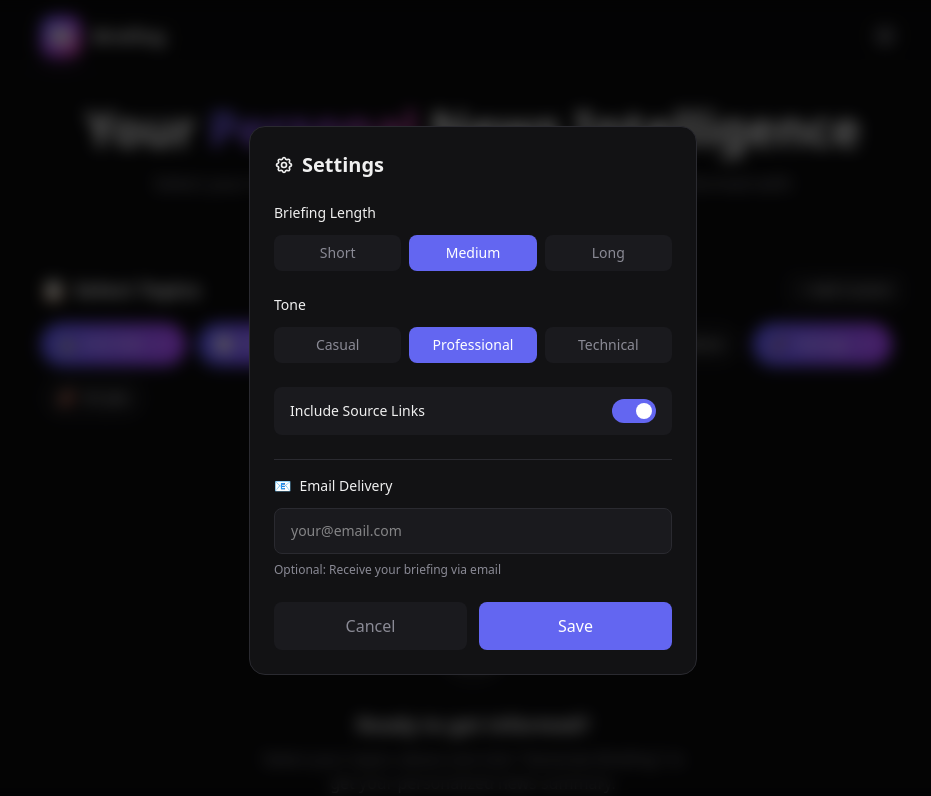
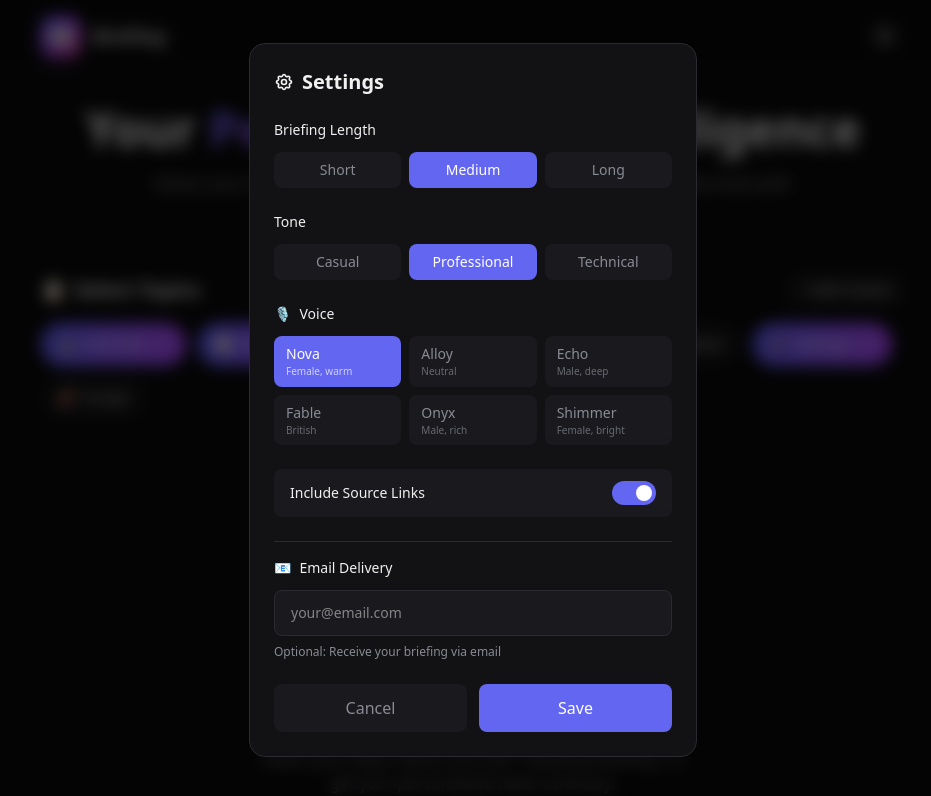
Before and after one commit to jschorr2121/briefing, a Next.js app: page / in a window 1280 px wide. Both pictures are taken after a click on the button 1052 px from the left and 36 px from the top of the page. Shown: the top 796 px of the page, without its empty margins (167-1098 px from the left). Built offline with nearby package versions, Linux system fonts and the light colour scheme.

Commit message:
feat: Add voice selection for TTS
- Added VoiceOption type with 6 OpenAI TTS voices
- Voice selector in Settings modal with descriptions
- Pass selected voice to /api/audio endpoint
- Default voice is 'nova' (female, warm)

```diff
--- a/src/components/BriefingCard.tsx
+++ b/src/components/BriefingCard.tsx
@@ -7,6 +7,8 @@ import { cn, calculateReadingTime, shareContent } from '@/lib/utils';
 interface BriefingCardProps {
   briefing: Briefing;
   index: number;
+  onRefresh?: () => void;
+  isRefreshing?: boolean;
 }
 
 function StoryCardComponent({ story, index, isActive }: { story: StoryCard; index: number; isActive?: boolean }) {
@@ -84,7 +86,7 @@ function StoryCardComponent({ story, index, isActive }: { story: StoryCard; inde
   );
 }
 
-export function BriefingCard({ briefing, index }: BriefingCardProps) {
+export function BriefingCard({ briefing, index, onRefresh, isRefreshing }: BriefingCardProps) {
   const [expanded, setExpanded] = useState(true);
   const [copied, setCopied] = useState(false);
   const [shared, setShared] = useState(false);
--- a/src/components/SettingsModal.tsx
+++ b/src/components/SettingsModal.tsx
@@ -95,6 +95,37 @@ export function SettingsModal({ isOpen, onClose, settings, onSave }: SettingsMod
           </div>
         </div>
 
+        {/* Voice Selection */}
+        <div className="mb-6">
+          <label className="block text-sm font-medium mb-3 flex items-center gap-2">
+            <span>🎙️</span> Voice
+          </label>
+          <div className="grid grid-cols-3 gap-2">
+            {([
+              { id: 'nova', label: 'Nova', desc: 'Female, warm' },
+              { id: 'alloy', label: 'Alloy', desc: 'Neutral' },
+              { id: 'echo', label: 'Echo', desc: 'Male, deep' },
+              { id: 'fable', label: 'Fable', desc: 'British' },
+              { id: 'onyx', label: 'Onyx', desc: 'Male, rich' },
+              { id: 'shimmer', label: 'Shimmer', desc: 'Female, bright' },
+            ] as { id: VoiceOption; label: string; desc: string }[]).map((voice) => (
+              <button
+                key={voice.id}
+                onClick={() => setLocalSettings({ ...localSettings, voice: voice.id })}
+                className={cn(
+                  'py-2 px-3 rounded-lg text-sm font-medium transition-colors text-left',
+                  localSettings.voice === voice.id
+                    ? 'bg-[var(--accent)] text-white'
+                    : 'bg-[var(--card-hover)] text-[var(--muted)] hover:text-[var(--foreground)]'
+                )}
+              >
+                <div>{voice.label}</div>
+                <div className="text-[10px] opacity-70">{voice.desc}</div>
+              </button>
+            ))}
+          </div>
+        </div>
+
         {/* Include Links Toggle */}
         <div className="mb-6">
           <button
```
